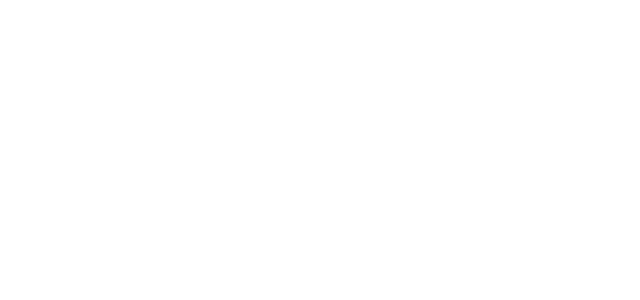
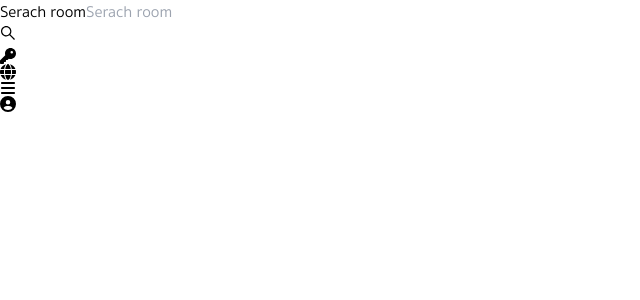
Before and after one commit to Setthapong-M/next-middleman, a Next.js app: page / in a window 1280 px wide. Shown: the top 300 px of the page, without its empty margins (0-640 px from the left). Built offline with nearby package versions, Linux system fonts and the light colour scheme.

Commit message:
Add Nacbar

```diff
--- a/package.json
+++ b/package.json
@@ -12,7 +12,8 @@
     "@next/font": "^14.2.2",
     "next": "14.2.2",
     "react": "^18",
-    "react-dom": "^18"
+    "react-dom": "^18",
+    "react-icons": "^5.1.0"
   },
   "devDependencies": {
     "eslint": "^8",
--- /dev/null
+++ b/src/app/components/Navbar.jsx
@@ -0,0 +1,35 @@
+import Link from 'next/link'
+import React from 'react'
+import { FaCircleUser, FaBars, FaSistrix, FaGlobe,FaKey } from "react-icons/fa6";
+
+function Navbar() {
+  return (
+    <nav>
+        <div>
+            <Link href="/"><div>
+                <div></div>
+                <div></div>
+            </div></Link>
+            <div>
+                <div className=''>
+                    <label htmlFor='Search'>Serach room</label>
+                    <input type='text' placeholder='Serach room' className=''></input>
+                </div>
+                <button><FaSistrix /></button>
+            </div>
+            <div>
+                <h1></h1>
+                <h1></h1>
+                <Link href="/"><FaKey /></Link>
+            </div>
+            <ul>
+                <Link href="/"><li><FaGlobe /></li></Link>
+                <Link href="/"><li><FaBars /></li></Link>
+                <Link href="/"><li><FaCircleUser /></li></Link>
+            </ul>
+        </div>
+    </nav>
+  )
+}
+
+export default Navbar
--- a/src/app/page.js
+++ b/src/app/page.js
@@ -1,8 +1,10 @@
 import Image from "next/image";
+import Navbar from "./components/Navbar";
 
 export default function Home() {
   return (
     <main>
+      <Navbar />
     </main>
   );
 }
```
Also changed, not shown: 1 other file (tests, documents, lock files or other folders).
